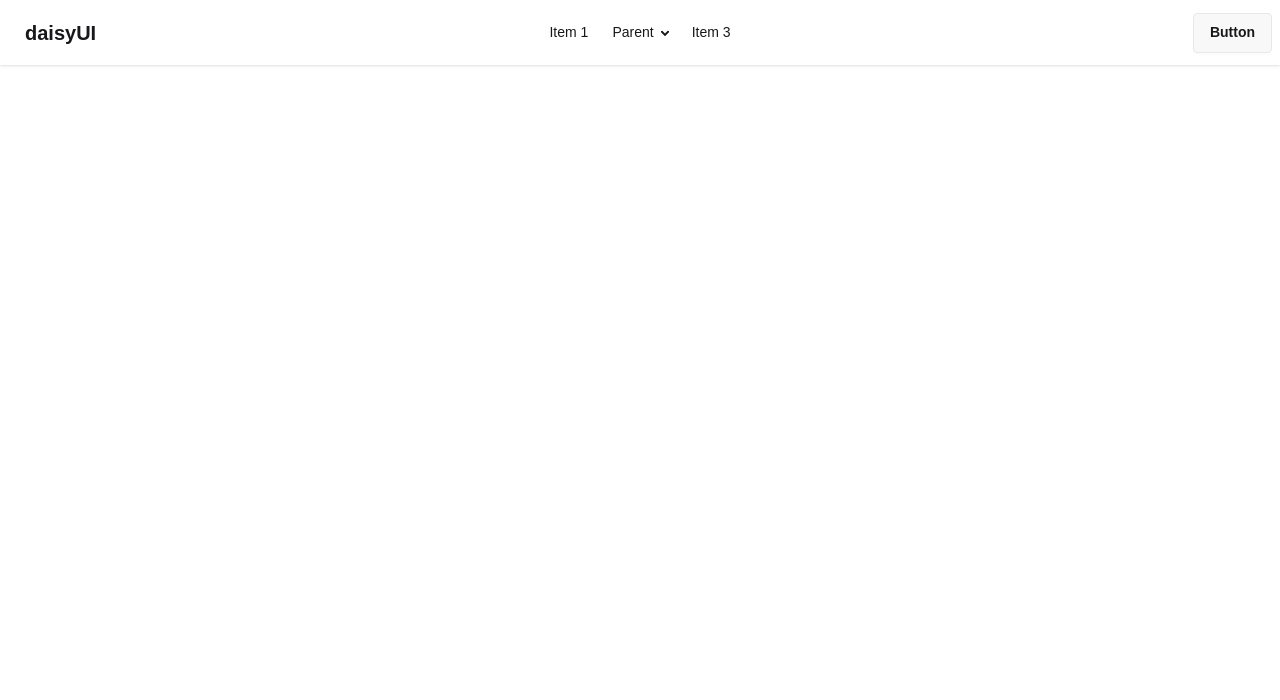
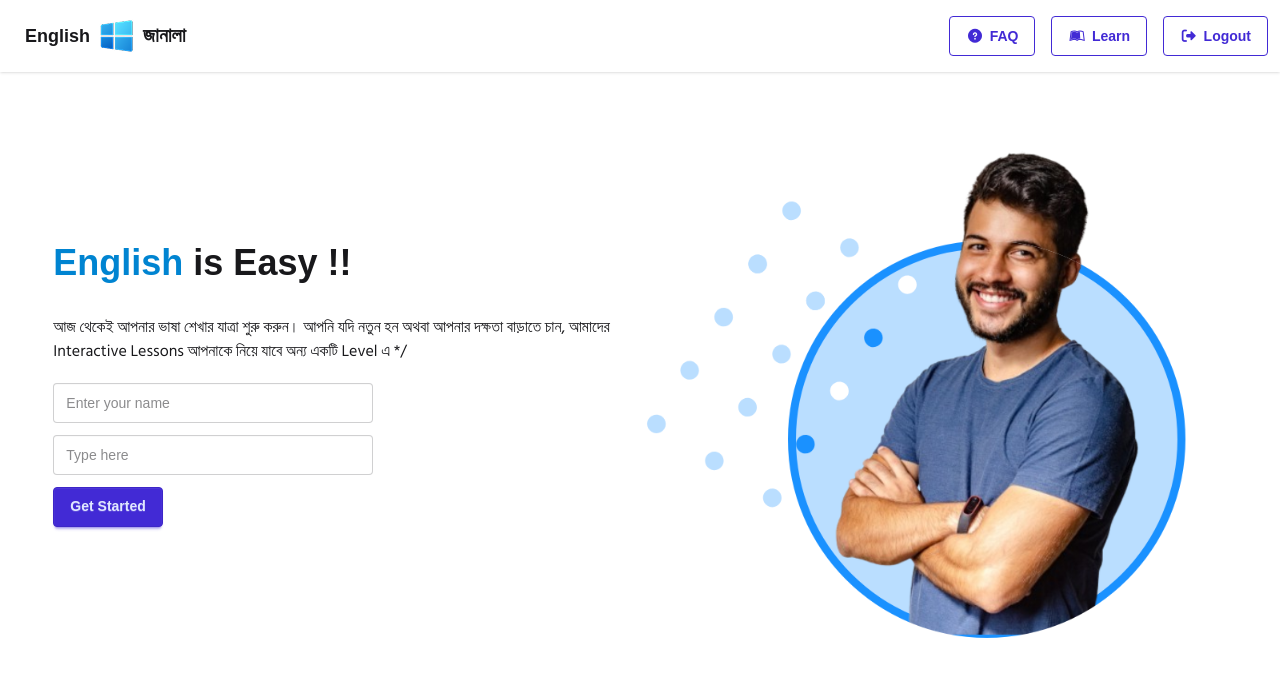
Before and after one commit to mehadhossen123/English-janala-app, a plain HTML site: page index.html in a window 1280 px wide. Drawn offline with nearby package versions, Linux system fonts and the light colour scheme.

Commit message:
add my nav and banner

```diff
--- a/index.html
+++ b/index.html
@@ -29,39 +29,63 @@
       <ul
         tabindex="0"
         class="menu menu-sm dropdown-content bg-base-100 rounded-box z-1 mt-3 w-52 p-2 shadow">
-        <li><a>Item 1</a></li>
         <li>
-          <a>Parent</a>
-          <ul class="p-2">
-            <li><a>Submenu 1</a></li>
-            <li><a>Submenu 2</a></li>
-          </ul>
-        </li>
-        <li><a>Item 3</a></li>
+        <a href="" class=""><i class="fa-solid fa-circle-question"></i>FAQ</a>
+      </li>
+      <li>
+        <a href="" class=""><i class="fa-brands fa-leanpub"></i>Learn</a>
+      </li>
+      <li>
+         <a href="" class=""> <i class="fa-solid fa-right-from-bracket"></i>Logout</a>
+      </li>
       </ul>
     </div>
-    <a class="btn btn-ghost text-xl">daisyUI</a>
+    <a class="btn btn-ghost text-xl">
+        <span class="text-lg font-bold">English</span>
+        <img src="assets/logo.png" alt="">
+        <span class="font-bangla">জানালা </span>
+    </a>
   </div>
-  <div class="navbar-center hidden lg:flex">
-    <ul class="menu menu-horizontal px-1">
-      <li><a>Item 1</a></li>
+  <div class="navbar-center hidden lg:flex navbar-end ">
+    <ul class="menu menu-horizontal px-1 gap-4">
       <li>
-        <details>
-          <summary>Parent</summary>
-          <ul class="p-2">
-            <li><a>Submenu 1</a></li>
-            <li><a>Submenu 2</a></li>
-          </ul>
-        </details>
+        <a href="" class="btn btn-outline btn-primary"><i class="fa-solid fa-circle-question"></i>FAQ</a>
       </li>
-      <li><a>Item 3</a></li>
+      <li>
+        <a href="" class="btn btn-outline btn-primary"><i class="fa-brands fa-leanpub"></i>Learn</a>
+      </li>
+      <li>
+         <a href="" class="btn btn-outline btn-primary"> <i class="fa-solid fa-right-from-bracket"></i>Logout</a>
+      </li>
+
+
     </ul>
   </div>
-  <div class="navbar-end">
-    <a class="btn">Button</a>
-  </div>
+
 </div>
 </header>
+
+<!-- Banner part strt form here  -->
+ <section class=" flex items-center justify-between py-5 w-11/12 mx-auto flex-col-reverse md:flex-row ">
+    <!-- left side  -->
+    <div class="flex-1 text-center md:text-left">
+        <h2 class="mb-8 font-bold text-4xl"><span class="text-sky-600">English</span> is Easy !!</h2>
+  <p class="font-bangla mb-5">আজ থেকেই আপনার ভাষা শেখার যাত্রা শুরু করুন। আপনি যদি নতুন হন অথবা আপনার দক্ষতা বাড়াতে চান, আমাদের Interactive Lessons আপনাকে নিয়ে যাবে অন্য একটি Level এ */
+
+
+</p>
+<input type="text" placeholder="Enter your name " class="input mb-3" /><br>
+<input type="text" placeholder="Type here" class="input  mb-3" /><br>
+
+<button class="btn btn-primary">Get Started</button>
+    </div>
+    <!-- right side  -->
+    <div class="flex-1">
+        <img src="assets/hero-student.png" alt="">
+
+    </div>
+
+ </section>
 
 
 
```
